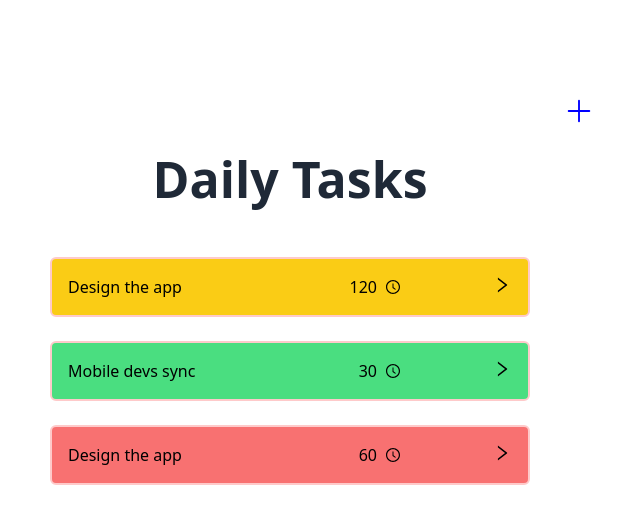
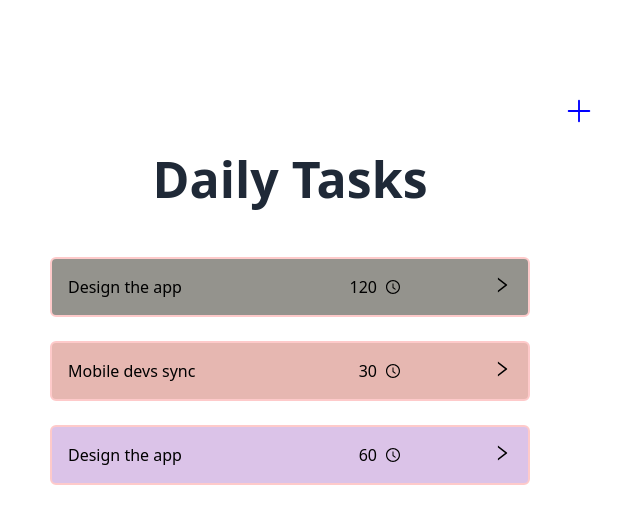
Before and after one commit to Akinoobi/apps-beyond-daily-task, a Next.js app: page / in a window 1280 px wide. Shown: the top 524 px of the page, without its empty margins (350-990 px from the left). Built offline with nearby package versions, Linux system fonts and the light colour scheme.

Commit message:
chore: resolved color picker & add react-select
Signed-off-by: Akinoobi <gelo.palma23@gmail.com>

```diff
--- a/package.json
+++ b/package.json
@@ -16,6 +16,8 @@
     "react": "18.2.0",
     "react-dom": "18.2.0",
     "react-icons": "^4.7.1",
+    "react-input-color": "^4.0.1",
+    "react-select": "^5.7.0",
     "react-use": "^17.4.0",
     "zustand": "^4.3.2"
   },
--- a/src/pages/api/DailyTaskStateManager.js
+++ b/src/pages/api/DailyTaskStateManager.js
@@ -13,7 +13,7 @@ export const DailyTaskStateManager = create((set) => ({
         seconds: 60,
         minutesElapsed: 0
       },
-      theme: "bg-yellow-400",
+      theme: "rgba(148,147,141,1)",
     },
     {
       id: Math.floor(Math.random() * 100),
@@ -23,7 +23,7 @@ export const DailyTaskStateManager = create((set) => ({
         seconds: 60,
         minutesElapsed: 0
       },
-      theme: "bg-green-400",
+      theme: "rgba(230,183,177,1)",
     },
     {
       id: Math.floor(Math.random() * 100),
@@ -33,7 +33,7 @@ export const DailyTaskStateManager = create((set) => ({
         seconds: 60,
         minutesElapsed: 0
       },
-      theme: "bg-red-400 ",
+      theme: "rgba(219,195,232,1)",
     },
   ],
   addTask: (payload) =>
--- a/src/pages/components/DailyTaskList.js
+++ b/src/pages/components/DailyTaskList.js
@@ -19,7 +19,10 @@ const DailyTaskList = () => {
               return (
                 <div
                   key={index}
-                  className={`flex flex-row ${item.theme} mb-6 w-3/4 p-4 rounded-md justify-between border-2 border-red-200`}
+                  className={`flex flex-row  mb-6 w-3/4 p-4 rounded-md justify-between border-2 border-red-200`}
+                  style={{
+                    background: `${item.theme}`,
+                  }}
                   onClick={(e) => {
                     e.preventDefault()
                     router.push(`/daily-task/${item.id}`)}
--- a/src/pages/components/HeaderNavigation.js
+++ b/src/pages/components/HeaderNavigation.js
@@ -4,11 +4,13 @@ import Modal from "./Modal";
 import { useWindowSize } from "react-use";
 import { DailyTaskStateManager } from "../api/DailyTaskStateManager";
 import shallow from "zustand/shallow";
+import Select from "react-select";
+import InputColor from "react-input-color";
 
 const HeaderNavigation = () => {
   const [openModal, setOpenModal] = useState(false);
   const { width } = useWindowSize();
-  const [ addTask] = DailyTaskStateManager(
+  const [addTask] = DailyTaskStateManager(
     (state) => [
       // state.cardValue,
 
@@ -52,7 +54,7 @@ const HeaderNavigation = () => {
             placeholder="Title"
             value={dailyTaskState?.title}
             className={
-              "placeholder-gray-500  text-black  border-2 border-gray-700 rounded-md p-2"
+              "placeholder-gray-500  text-black  border-2 border-gray-700 rounded-md p-2 w-1/2"
             }
             onChange={(e) => {
               setDailyTaskState({
@@ -67,34 +69,41 @@ const HeaderNavigation = () => {
             placeholder="Length"
             value={dailyTaskState?.length.minutes}
             className={
-              "placeholder-gray-500 border-2 text-black border-gray-700 rounded-md p-2"
+              "placeholder-gray-500 border-2 text-black w-1/2 border-gray-700 rounded-md p-2"
             }
             onChange={(e) => {
               setDailyTaskState({
                 ...dailyTaskState,
                 length: {
-
                   minutes: Number(e.target.value),
                   seconds: 60,
                 },
               });
             }}
           />
+          <div className="flex flex-row items-center transition-all border-2 border-gray-700 rounded-md p-2">
             <input
               type="text"
               name="theme"
               placeholder="theme"
               value={dailyTaskState?.theme}
               className={
-              "placeholder-gray-500 text-black border-2 border-gray-700 rounded-md p-2"
+                "appearance-none placeholder-gray-500 border-none bg-transparent text-black "
               }
+            />
+            <InputColor
+              initialValue="#5e72e4"
               onChange={(e) => {
+                console.log("color target", e);
                 setDailyTaskState({
                   ...dailyTaskState,
-                theme: e.target.value,
+                  theme:  e.rgba,
                 });
               }}
+              className="transition"
+              placement="bottom"
             />
+          </div>
           <div className="flex flex-row space-x-4">
             <button
               className="bg-transparent text-gray-700 px-5 py-2 rounded-md"
--- a/src/pages/daily-task/[id].js
+++ b/src/pages/daily-task/[id].js
@@ -197,7 +197,10 @@ export default function DailyTaskEditPage({}) {
           </div>
           <div className={`flex justify-center`}>
             <div
-              className={`${data?.theme} mt-10 p-6 max-h-[500px] min-h-[500px] max-w-[350px] min-w-[350px] rounded-lg`}
+              className={`mt-10 p-6 max-h-[500px] min-h-[500px] max-w-[350px] min-w-[350px] rounded-lg`}
+              style={{
+                background: `${data?.theme}`
+              }}
             >
               <div className="flex flex-row justify-between">
                 <div>
```
Also changed, not shown: 1 other file (tests, documents, lock files or other folders). Lines whose indentation alone changed are shown as unchanged.
